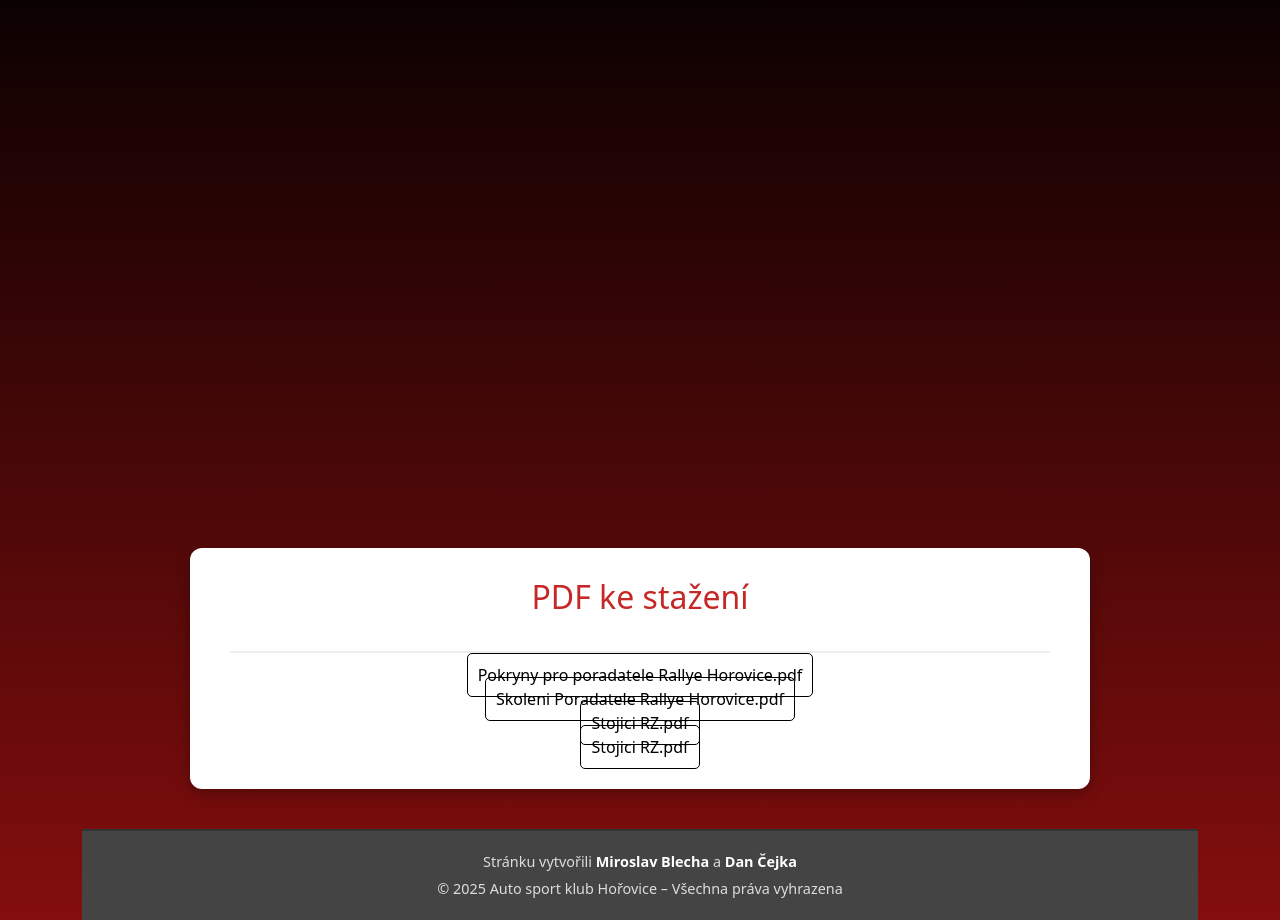
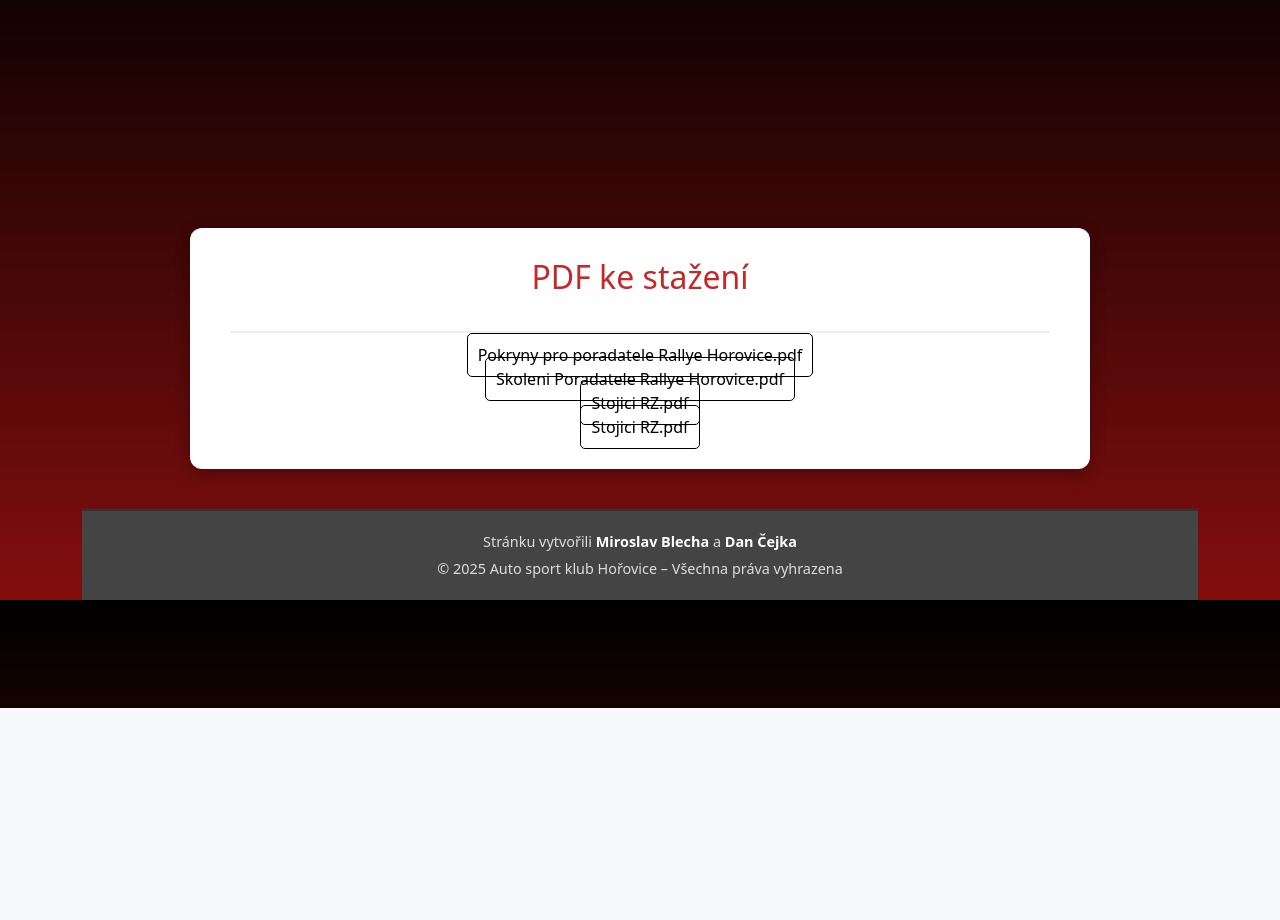
Before and after one commit to Mir04ange/ASZhoroviceWebphp, a PHP site: page /front/poradatele.php in a window 1280 px wide. Shown: the part 92-1012 px from the top of the page. After the commit the page ends 800 px from the top, so only its background shows below. Run offline with PHP 8.4, Linux system fonts and the light colour scheme; style sheets or scripts are compiled from the project's sources; some libraries are stand-ins or nearby versions.

Commit message:
update subproject commit reference

```diff
--- a/front/poradatele.php
+++ b/front/poradatele.php
@@ -14,6 +14,7 @@ session_start();
   color: black;
   text-decoration: none;
   transition: 1s;
+  margin-bottom: 30px;
 }
 .texts:hover{
   text-decoration: underline;
@@ -92,7 +93,7 @@ background-color: rgba(50, 199, 0, 1);
     </div>
 </nav>
 
-<div class="container" id="textx" style=" margin-top: 50%;">
+<div class="container" id="textx" style=" margin-top: 25%;">
   <div class="center-text">
       <div class="onas-wrapper">
     <h1 class="onas-title">PDF ke stažení</h1>
```
